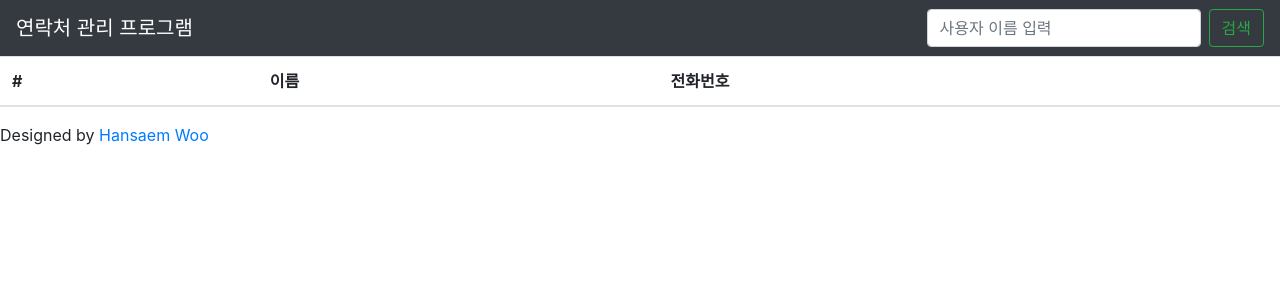
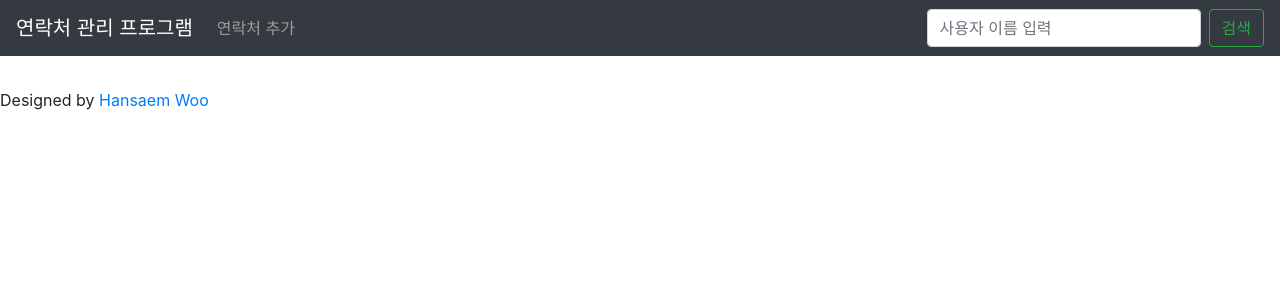
Before and after one commit to FelisCatusKR/dbms-assignment-2, a FastAPI app: page / in a window 1280 px wide. Shown: the top 300 px of the page. Run offline with FastAPI, Linux system fonts and the light colour scheme; lists and menus that the app fills with data are empty; some libraries are stand-ins or nearby versions.

Commit message:
Add pagination

```diff
--- a/src/templates/index.html
+++ b/src/templates/index.html
@@ -21,18 +21,25 @@
     /> -->
   </head>
   <body>
-    <nav class="navbar navbar-dark bg-dark">
+    <nav class="navbar navbar-expand-lg navbar-dark bg-dark">
       <span class="navbar-brand">연락처 관리 프로그램</span>
+      <button
+        class="navbar-toggler"
+        type="button"
+        data-toggle="collapse"
+        data-target="#navbarNav"
+        aria-controls="navbarNav"
+        aria-expanded="false"
+        aria-label="Toggle navigation"
+      >
+        <span class="navbar-toggler-icon"></span>
+      </button>
       <div class="collapse navbar-collapse" id="navbarNav">
-        <ul class="navbar-nav">
+        <ul class="navbar-nav mr-auto">
           <li class="nav-item">
-            <a class="nav-link">홈</a>
-          </li>
-          <li class="nav-item">
-            <a class="nav-link">검색</a>
+            <a class="nav-link" href="#">연락처 추가</a>
           </li>
         </ul>
-      </div>
         <form id="search" class="form-inline">
           <input
             id="search-input"
@@ -49,18 +56,16 @@
             검색
           </button>
         </form>
+      </div>
     </nav>
     <main role="main">
-      <table class="table">
-        <thead>
-          <tr>
-            <th scope="col">#</th>
-            <th scope="col">이름</th>
-            <th scope="col">전화번호</th>
-          </tr>
-        </thead>
+      <table class="table table-bordered">
+        <thead id="table-head"></thead>
         <tbody id="results"></tbody>
       </table>
+      <nav aria-label="Page navigation for the list of users">
+        <ul class="pagination justify-content-center" id="page-navigator"></ul>
+      </nav>
     </main>
     <footer>
       Designed by <a href="https://github.com/feliscatuskr">Hansaem Woo</a>
```
Also changed, not shown: src/static/index.js (+45 -3 lines). Lines whose indentation alone changed are shown as unchanged.
